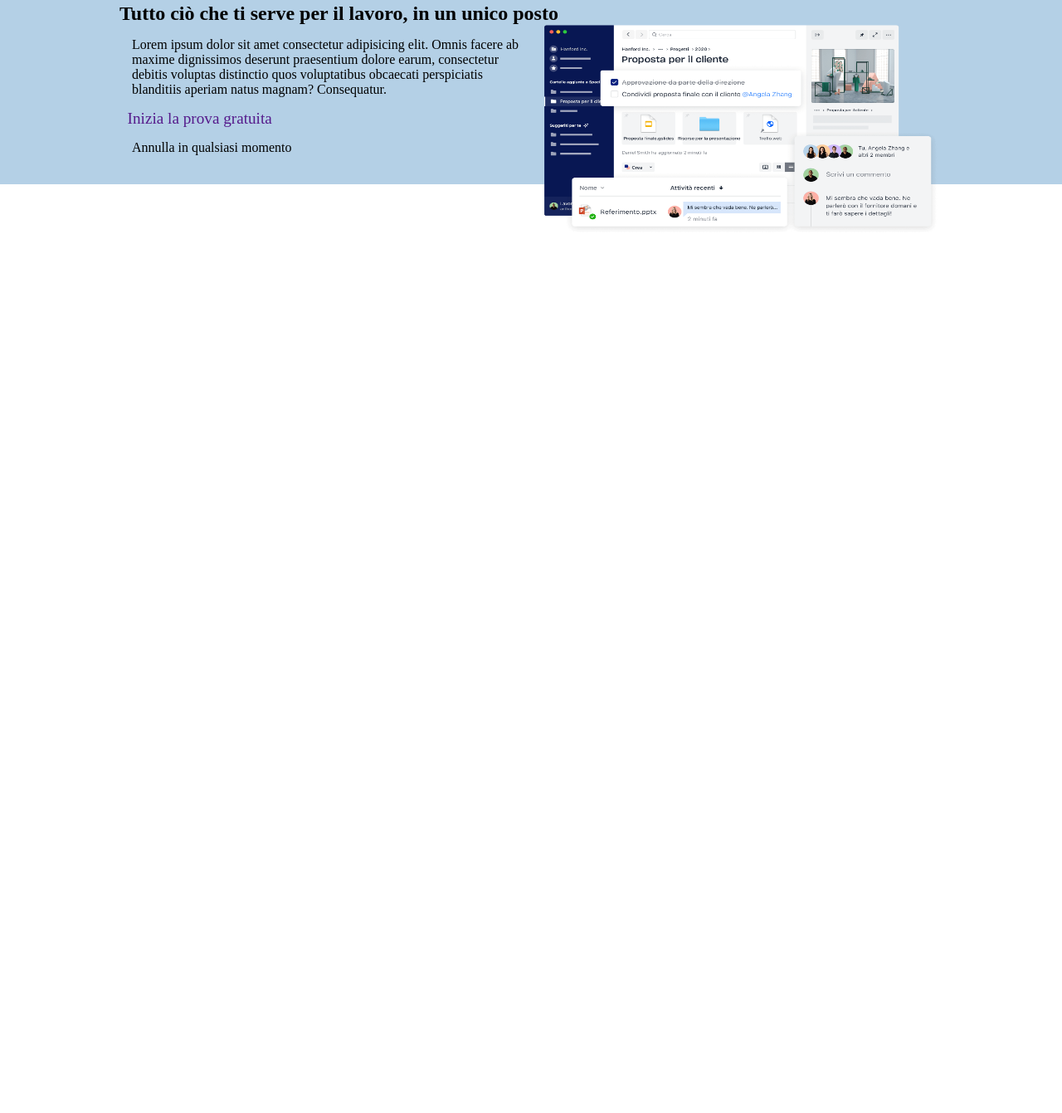
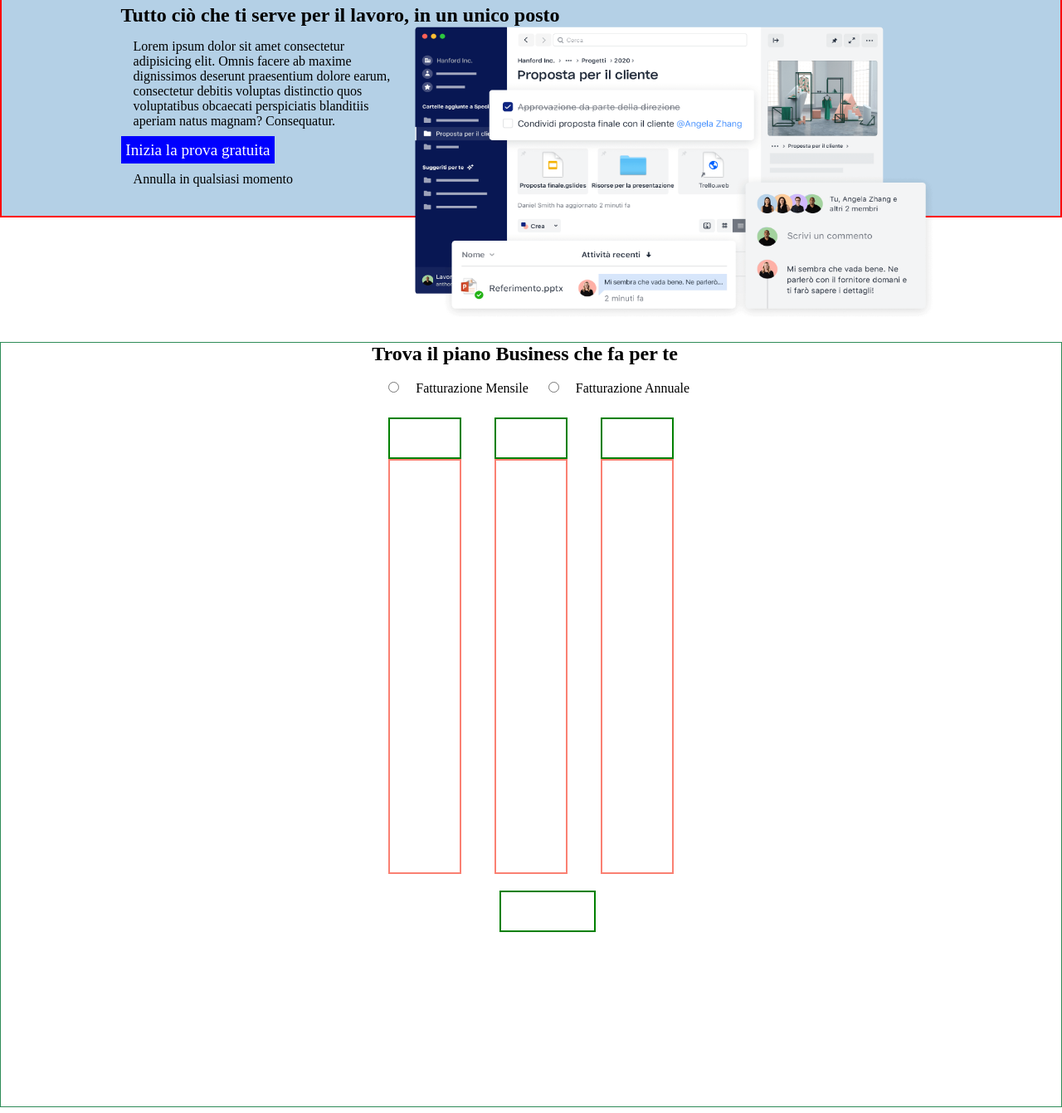
Before and after one commit to mbaisotti99/htmlcss-dropbox, a plain HTML site: page index.html in a window 1280 px wide. Shown: the part 119-1460 px from the top of the page at 83% size. Before the commit the page ends 800 px from the top, so only its background shows below. Drawn offline with Linux system fonts and the light colour scheme.

Commit message:
feat:struttura base Sezione 1 WIP

```diff
--- a/css/debug.css
+++ b/css/debug.css
@@ -1,3 +1,26 @@
 header{
     border: 2px solid blue;
 }
+
+.hero{
+    border: 2px solid red;
+}
+
+.busi-top{
+    border: 1px solid seagreen;
+}
+
+/* CARDS */
+.card-head{
+    min-height: 50px;
+    border: 2px solid green;
+}
+
+.card-body{
+    min-height: 500px;
+    border: 2px solid salmon;
+}
+
+.card-body-bot{
+    min-height: 200px;
+}
--- a/css/style.css
+++ b/css/style.css
@@ -23,11 +23,26 @@
         margin: 0 auto;
     }
 
+    .small-cont{
+        width: 30%;
+        max-width: 1000px;
+        margin: 0 auto;
+    }
+
+    .flex-cont{
+        display: flex;
+    }
+
     /* BUTTONS */
     .btn{
         text-decoration: none;
         font-size: 1.2rem;
-        padding: .5em;
+        padding: .3em;
+    }
+
+    .btn-blue{
+        background-color: blue;
+        color: white;
     }
 
     /* HEADER */
@@ -55,8 +70,9 @@
 
     .f-right{
         float: right;
-        width: 500px;
-        height: 250px;
+        width: 660px;
+        height: 350px;
+
     }
 
     .hero{
@@ -67,3 +83,27 @@
     .hero p{
         padding: 15px;
     }
+
+    /* BUSINESS TOP */
+
+    .busi-top{
+        margin-top: 150px;
+    }
+
+    .busi-top .fatt{
+        margin: 20px;
+    }
+
+    .card{
+        width: 30%;
+        margin: 10px 20px;
+    }
+
+    .bot-card{
+        width: 100%;
+    }
+
+    .just{
+        justify-content:space-between;
+        width: 100%;
+    }
--- a/index.html
+++ b/index.html
@@ -1,5 +1,6 @@
 <!DOCTYPE html>
 <html lang="en">
+
 <head>
     <meta charset="UTF-8">
     <meta name="viewport" content="width=device-width, initial-scale=1.0">
@@ -7,6 +8,7 @@
     <link rel="stylesheet" href="./css/style.css">
     <link rel="stylesheet" href="./css/debug.css">
 </head>
+
 <body>
 
     <!-- Header  -->
@@ -41,7 +43,9 @@
                 <h1>Tutto ciò che ti serve per il lavoro, in un unico posto</h1>
                 <img class="f-right" src="./img/jumbo.png" alt="Jumbo">
                 <p>
-                    Lorem ipsum dolor sit amet consectetur adipisicing elit. Omnis facere ab maxime dignissimos deserunt praesentium dolore earum, consectetur debitis voluptas distinctio quos voluptatibus obcaecati perspiciatis blanditiis aperiam natus magnam? Consequatur.
+                    Lorem ipsum dolor sit amet consectetur adipisicing elit. Omnis facere ab maxime dignissimos deserunt
+                    praesentium dolore earum, consectetur debitis voluptas distinctio quos voluptatibus obcaecati
+                    perspiciatis blanditiis aperiam natus magnam? Consequatur.
                 </p>
                 <a href="" class="btn btn-blue">Inizia la prova gratuita</a>
                 <p>Annulla in qualsiasi momento</p>
@@ -49,9 +53,65 @@
         </section>
         <!-- /Hero  -->
 
+
         <!-- Find Ur Business -->
-        <section>
+        <section class="busi-top">
+            <div class="small-cont">
+                <h1>
+                    Trova il piano Business che fa per te
+                </h1>
+                <input type="radio" class="fatt">Fatturazione Mensile
+                <input type="radio" class="fatt">Fatturazione Annuale
+                <div class="flex-cont just">
 
+                    <!-- CARD 1 -->
+                    <div class="card">
+                        <div class="card-head">
+
+                        </div>
+                        <div class="card-body">
+
+                        </div>
+                    </div>
+                    <!-- /CARD 1 -->
+
+
+                    <!-- CARD 2 -->
+                    <div class="card">
+                        <div class="card-head">
+
+                        </div>
+                        <div class="card-body">
+
+                        </div>
+                    </div>
+                    <!-- /CARD 2 -->
+
+                    <!-- CARD 3 -->
+                    <div class="card">
+                        <div class="card-head">
+
+                        </div>
+                        <div class="card-body">
+
+                        </div>
+                    </div>
+                    <!-- /CARD 3 -->
+                </div>
+
+                <!-- BOTTOM CARD  -->
+                <div class="small-cont">
+                    <div class="card bot-card">
+                        <div class="card-head">
+
+                        </div>
+                        <div class="card-body-bot">
+
+                        </div>
+                    </div>
+                </div>
+                <!--/ BOTTOM CARD  -->
+            </div>
         </section>
         <!-- /Find Ur Business -->
 
@@ -111,4 +171,5 @@
     <!-- /Footer -->
 
 </body>
+
 </html>
```
